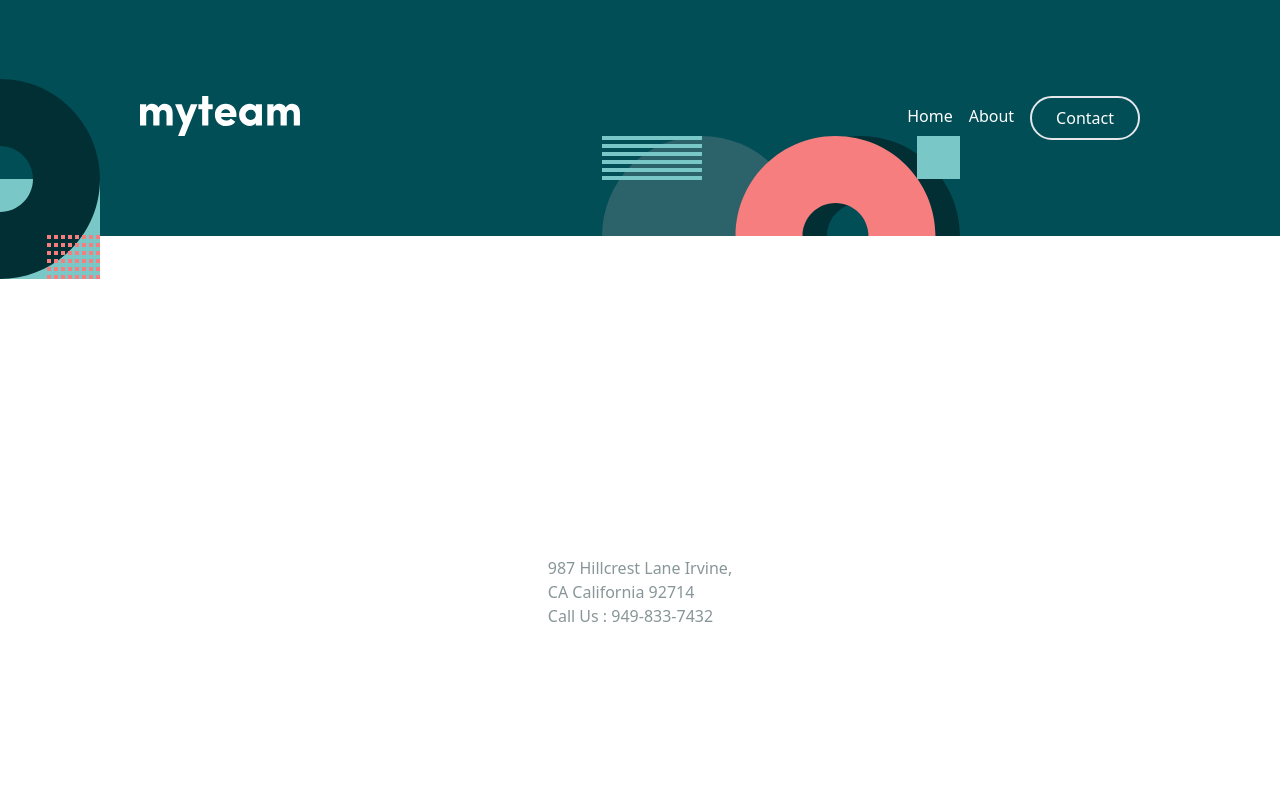
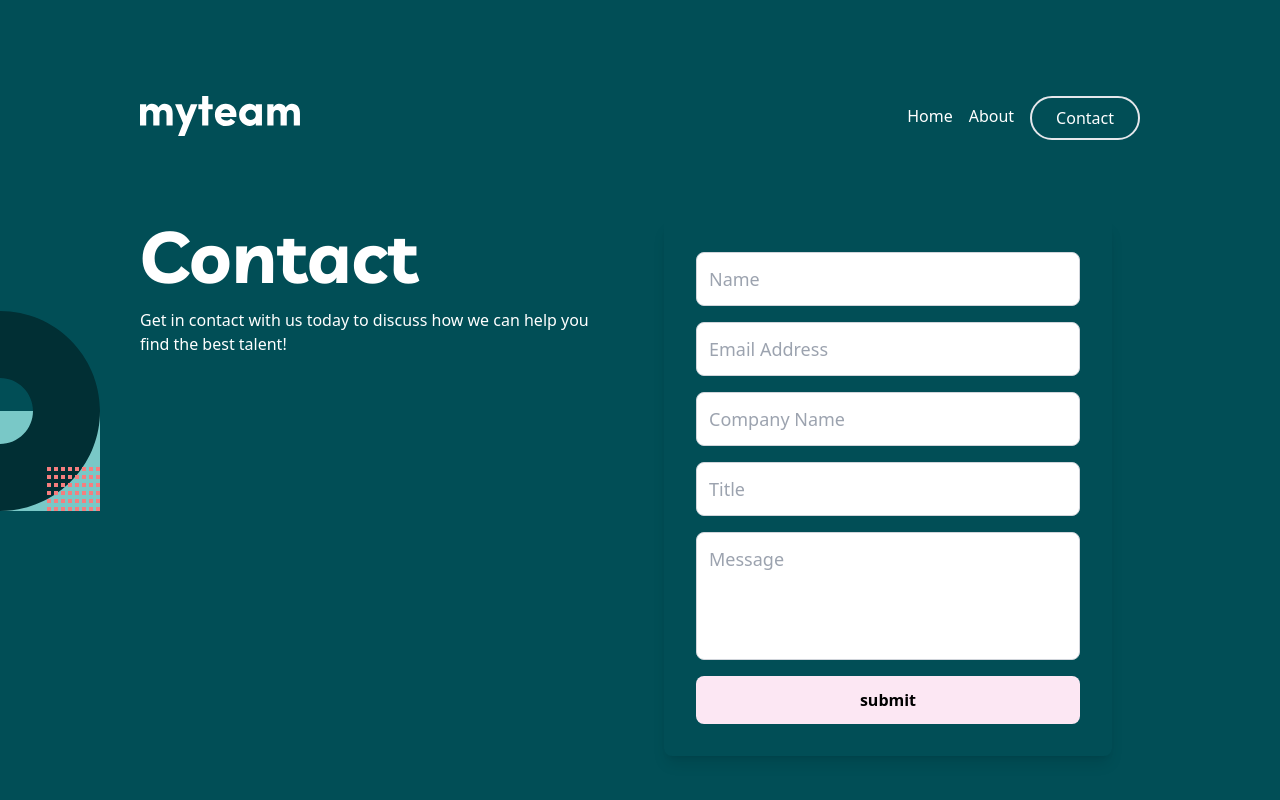
Before and after one commit to JAldo1980/myTeam-recruitment, a React (Vite) app: page /contact in a window 1280 px wide. Shown: the top 800 px of the page. Built offline with nearby package versions, Linux system fonts and the light colour scheme.

Commit message:
contact page updated

```diff
--- a/src/App.jsx
+++ b/src/App.jsx
@@ -64,9 +64,6 @@ function App() {
               <ContainerFour>
                 <CTAComponent />
               </ContainerFour>
-              <ContainerFive>
-                <Footer />
-              </ContainerFive>
             </>
           }
         />
@@ -76,10 +73,11 @@ function App() {
             <>
               <ContainerOne>
                 <Nav />
+                <Contact />
               </ContainerOne>
-
-              <Contact />
-              <Footer />
+              <ContainerFive>
+                <Footer />
+              </ContainerFive>
             </>
           }
         />
--- a/src/components/Clients.jsx
+++ b/src/components/Clients.jsx
@@ -8,7 +8,7 @@ const Clients = () => {
         <h3 className="text-center text-5xl font-bold text-white items-center">
           Some of our clients
         </h3>
-        <div className="py-12 flex flex justify-between text-container">
+        <div className="py-12 flex flex-wrap gap-8 sm:flex-row justify-between text-container">
           <div className="w-24 image-container">
             <img src="/public/logo-the-verge.png" alt="The Verge" />
           </div>
--- a/src/components/Contact.jsx
+++ b/src/components/Contact.jsx
@@ -4,21 +4,59 @@ const Contact = () => {
   return (
     <div
       className="text-container grid
-      grid-cols-1 gap-6 text-center pb-60
+      grid-cols-1 gap-6 pb-60
       sm:grid-cols-2 sm:pb-40 sm:gap-12"
     >
       <div>
         <h1 className="text-4xl livvic-semibold sm:text-start sm:text-7xl text-white font-bold">
-          About
+          Contact
         </h1>
+        <p className="mt-4 text-white">
+          Get in contact with us today to discuss how we can help you find the
+          best talent!
+        </p>
       </div>
-      <div className="grid" style={{ display: "grid", alignContent: "center" }}>
-        <p className="text-white">
-          We help companies build dynamic teams made up of top global talent.
-          Using our network of passionate professionals we drive innovation and
-          deliver incredible outcomes. Talented, diverse teams shape the best
-          products and experiences. We’ll bring those teams to you.
-        </p>
+
+      <div className="grid">
+        <div className=" p-8 rounded-lg shadow-lg w-full max-w-md">
+          <form action="#" method="post" className="flex flex-col space-y-4">
+            <input
+              type="text"
+              name="name"
+              placeholder="Name"
+              className="border border-gray-300 rounded-lg p-3 text-lg"
+            />
+            <input
+              type="email"
+              name="email"
+              placeholder="Email Address"
+              className="border border-gray-300 rounded-lg p-3 text-lg"
+            />
+            <input
+              type="text"
+              name="company"
+              placeholder="Company Name"
+              className="border border-gray-300 rounded-lg p-3 text-lg"
+            />
+            <input
+              type="text"
+              name="title"
+              placeholder="Title"
+              className="border border-gray-300 rounded-lg p-3 text-lg"
+            />
+            <textarea
+              name="message"
+              placeholder="Message"
+              className="border border-gray-300 rounded-lg p-3 text-lg h-32 resize-none"
+            ></textarea>
+            <button
+              type="submit"
+              className="bg-pink-100 hover:bg-pink-200 text-black font-semibold py-3 rounded-lg"
+            >
+              submit
+            </button>
+          </form>
+        </div>
       </div>
     </div>
   );
--- a/src/components/Directors.jsx
+++ b/src/components/Directors.jsx
@@ -7,7 +7,7 @@ const Directors = () => {
       <h2 className="text-center text-5xl font-bold text-white">
         Meet the directors
       </h2>
-      <div className="mt-12 grid grid-cols-3 gap-12">
+      <div className="mt-12 grid grid-cols-2 gap-12 sm:grid-cols-3 sm:gap-12">
         {DirectorsData.map((data, index) => (
           <div
             className="flex flex-col items-center director-bg p-6"
```
